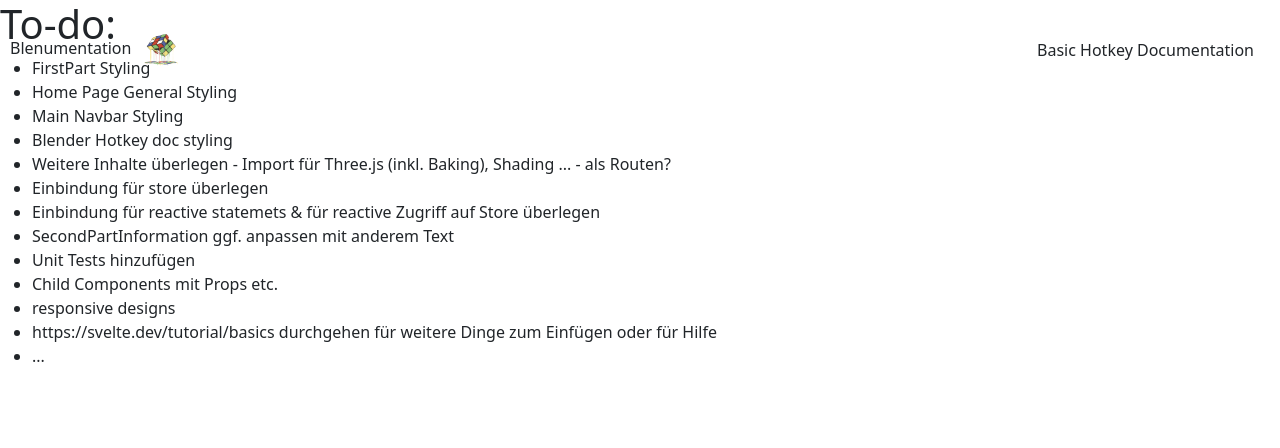
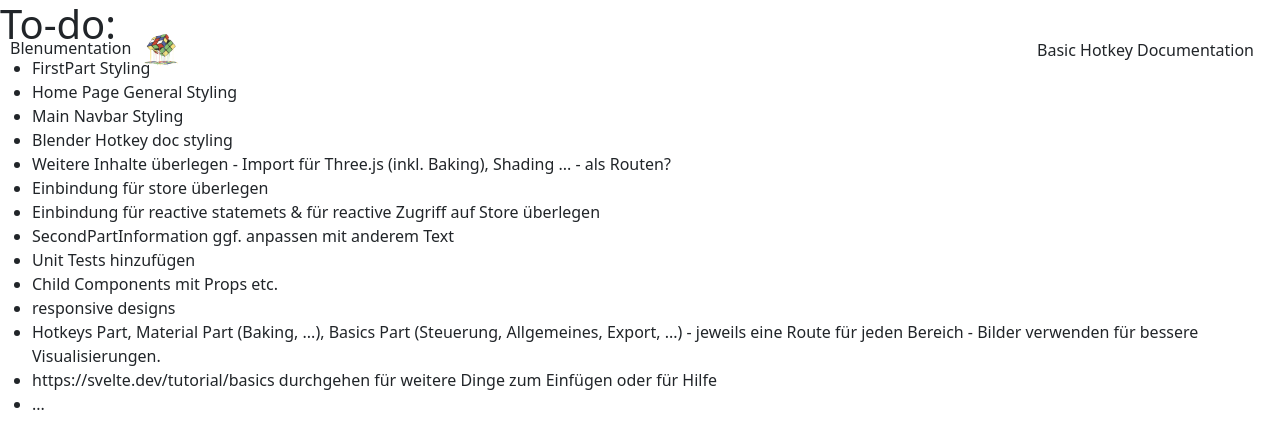
Before and after one commit to Matthes-Baer/Blenumentation, a SvelteKit app: page /info in a window 1280 px wide. Shown: the top 448 px of the page. Built offline with nearby package versions, Linux system fonts and the light colour scheme.

Commit message:
feat: Added to-do information

```diff
--- a/src/components/home/ThirdPart/SingleTile.svelte
+++ b/src/components/home/ThirdPart/SingleTile.svelte
@@ -34,9 +34,6 @@
 	</div>
 </div>
 
-<!-- style="" -->
-
-<!--  -->
 <style>
 	img,
 	source {
--- a/src/routes/info/+page.svelte
+++ b/src/routes/info/+page.svelte
@@ -17,6 +17,10 @@
 		<li>Child Components mit Props etc.</li>
 		<li>responsive designs</li>
 		<li>
+			Hotkeys Part, Material Part (Baking, ...), Basics Part (Steuerung, Allgemeines, Export, ...) -
+			jeweils eine Route für jeden Bereich - Bilder verwenden für bessere Visualisierungen.
+		</li>
+		<li>
 			https://svelte.dev/tutorial/basics durchgehen für weitere Dinge zum Einfügen oder für Hilfe
 		</li>
 		<li>...</li>
```
